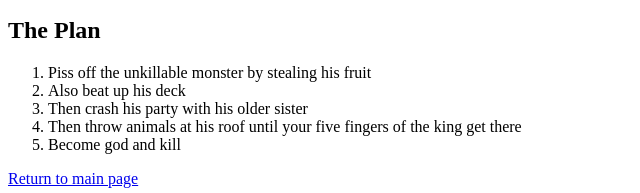
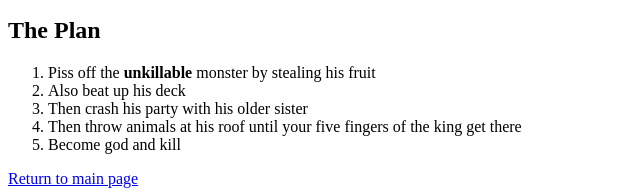
Before and after one commit to sejen1/SRT, a plain HTML site: page recipePage/recipes/kaidoSoup.html in a window 1280 px wide. Shown: the part 676-869 px from the top of the page, 0-640 px from the left. Drawn offline with Linux system fonts and the light colour scheme.

Commit message:
Add strong tag to unkillable in kaidoSoup

```diff
--- a/recipePage/recipes/kaidoSoup.html
+++ b/recipePage/recipes/kaidoSoup.html
@@ -22,7 +22,7 @@
 
 <h2>The Plan</h2>
 <ol>
-    <li>Piss off the unkillable monster by stealing his fruit</li>
+    <li>Piss off the <strong>unkillable</strong> monster by stealing his fruit</li>
     <li>Also beat up his deck</li>
     <li>Then crash his party with his older sister</li>
     <li>Then throw animals at his roof until your five fingers of the king get there</li>
```
